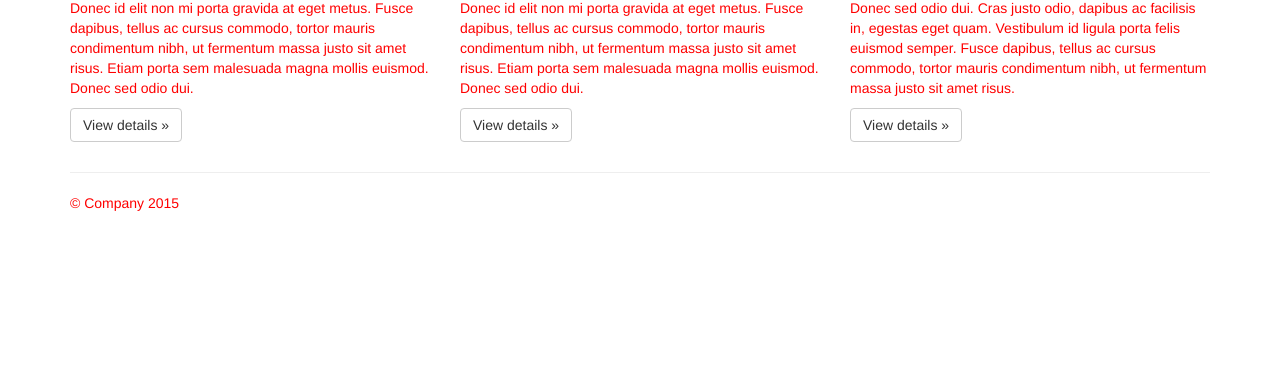
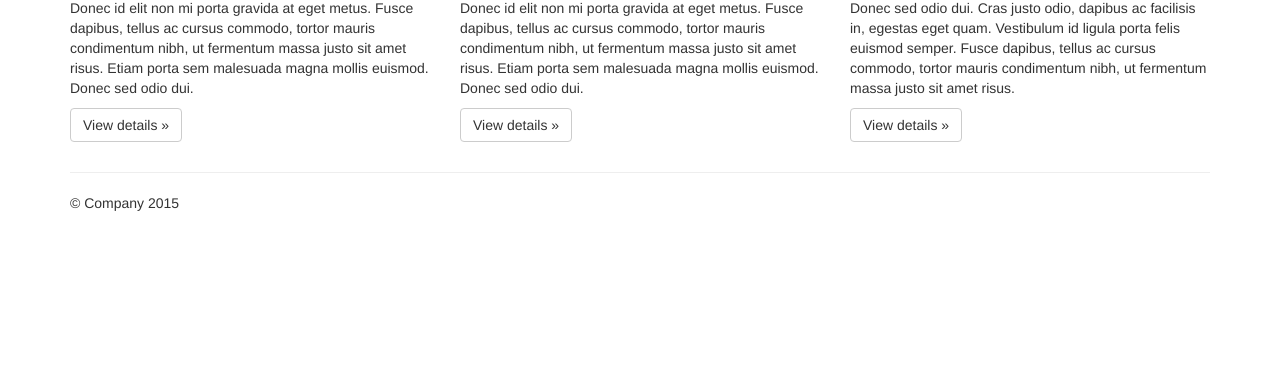
Before and after one commit to framzes07/HTML5APP, a website: page public_html/index.html in a window 1280 px wide. Shown: the part 426-800 px from the top of the page. Drawn offline with nearby package versions, Linux system fonts and the light colour scheme.

Commit message:
remove styles all

```diff
--- a/public_html/index.html
+++ b/public_html/index.html
@@ -13,9 +13,7 @@
 
         <link rel="stylesheet" href="css/bootstrap.min.css">
         <style>
-            body {
-                color: red;
-            }
+
         </style>
 
         <script src="js/vendor/modernizr-2.8.3-respond-1.4.2.min.js"></script>
```
